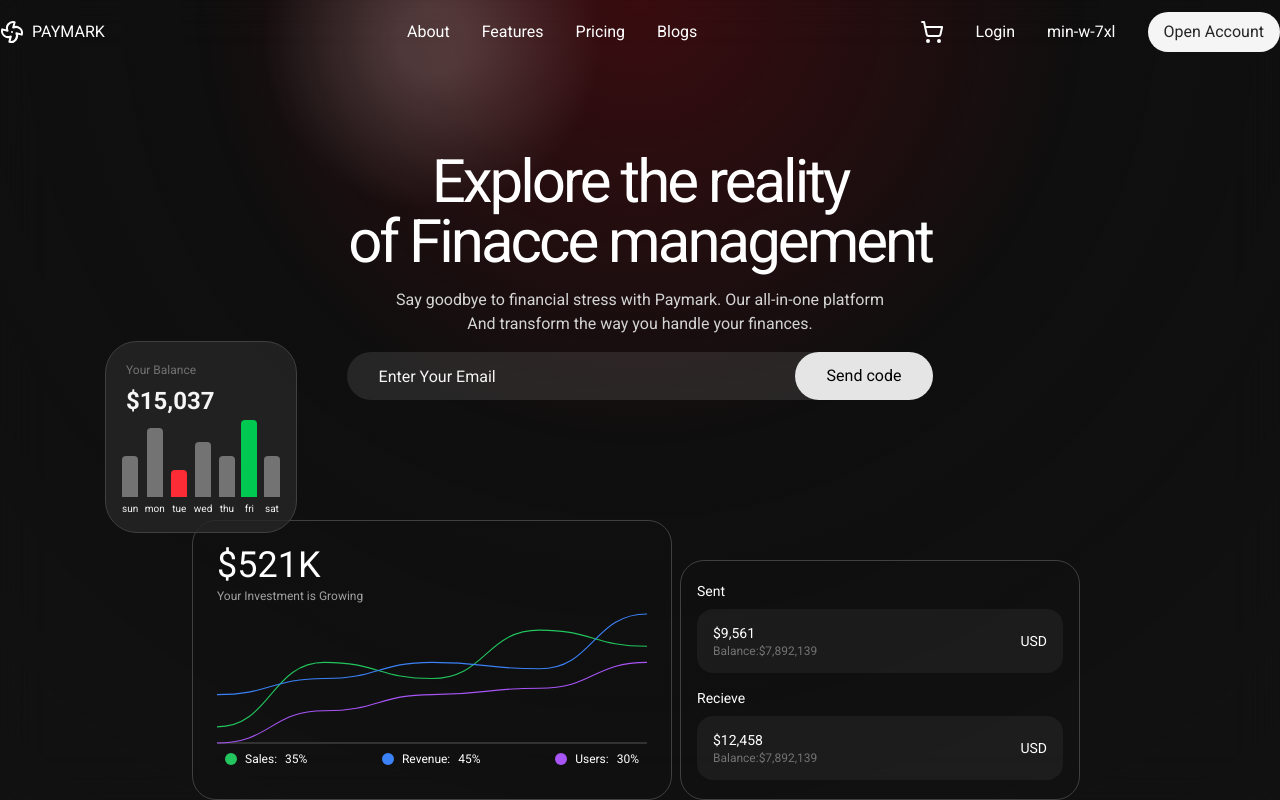
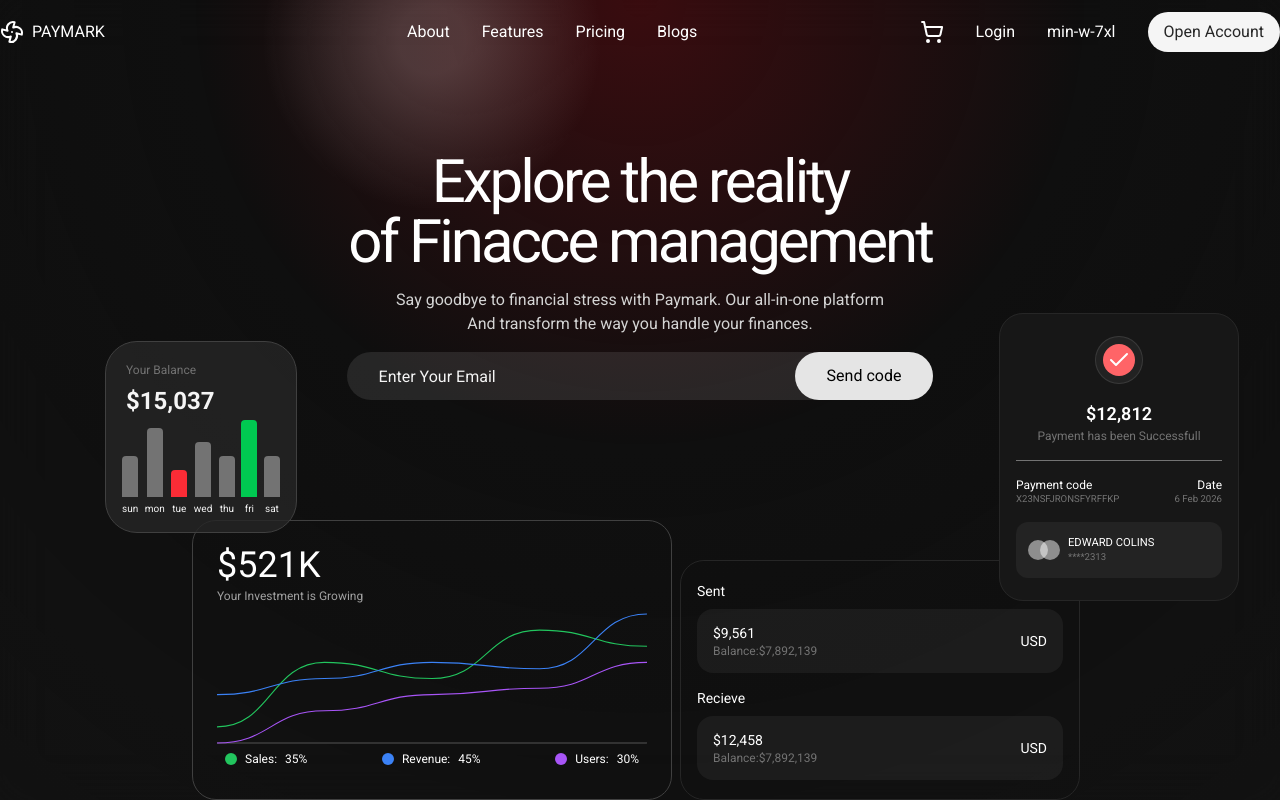
Before and after one commit to prasad-nikam/Heros, a React (Vite) app: page / in a window 1280 px wide. Built offline with nearby package versions, Linux system fonts and the light colour scheme.

Commit message:
add PaymentCard

```diff
--- a/src/pages/Paymark/sections/Hero/PaymentCard.tsx
+++ b/src/pages/Paymark/sections/Hero/PaymentCard.tsx
@@ -0,0 +1,43 @@
+import { Check } from "lucide-react"
+
+const PaymentCard = () => {
+    return (
+        <div className="border border-neutral-800 h-72 w-60 rounded-3xl flex flex-col items-center justify-center gap-4 px-4">
+            <div className="size-12 bg-neutral-50/5 rounded-full flex justify-center items-center border border-neutral-50/10">
+                <div className="size-8 bg-red-400 rounded-full flex justify-center items-center">
+                    <Check className="text-sm" />
+                </div>
+            </div>
+            <div className="flex flex-col justify-center items-center">
+                <div className="font-semibold text-lg">$12,812</div>
+                <div className="text-xs text-neutral-500">Payment has been Successfull</div>
+            </div>
+            <div className="h-px w-full bg-neutral-500"></div>
+            <div className="flex w-full flex-col items-center text-xs">
+                <div className="flex w-full justify-between ">
+                    <div>Payment code</div>
+                    <div>Date</div>
+                </div>
+                <div className="flex w-full text-neutral-500 justify-between text-[0.6rem]">
+                    <div>X23NSFJRONSFYRFFKP</div>
+                    <div>6 Feb 2026</div>
+                </div>
+            </div>
+            <div className="bg-neutral-50/5 w-full h-14 rounded-xl flex gap-2 items-center px-2 py-1 text-xs">
+                <div className="pl-4">
+                    <div className="relative size-5 rounded-full bg-neutral-50/50">
+                        <div className="absolute right-3 size-5 rounded-full bg-neutral-50/50"></div>
+                    </div>
+
+                </div>
+                <div>
+                    <div className="text-[0.7rem]">EDWARD COLINS</div>
+                    <div className="text-neutral-500 text-[0.6rem]">****2313</div>
+                </div>
+
+            </div>
+        </div>
+    )
+}
+
+export default PaymentCard
--- a/src/pages/Paymark/sections/Hero/TransactionSummary.tsx
+++ b/src/pages/Paymark/sections/Hero/TransactionSummary.tsx
@@ -1,6 +1,8 @@
+import PaymentCard from "./PaymentCard"
+
 const TransactionSummary = () => {
     return (
-        <div className="w-100 h-60 p-4 rounded-3xl flex flex-col items-center justify-around border border-neutral-700 text-sm gap-2">
+        <div className="relative w-100 h-60 p-4 rounded-3xl flex flex-col items-center justify-around border border-neutral-800 text-sm gap-2">
             <div className="w-full">
                 <div className="text-sm pb-2">
                     Sent
@@ -35,6 +37,9 @@ const TransactionSummary = () => {
                 </div>
 
             </div>
+            <div className="absolute -top-62 -right-40 bg-neutral-900 rounded-3xl">
+                <PaymentCard />
+            </div>
         </div>
     )
 }
```
